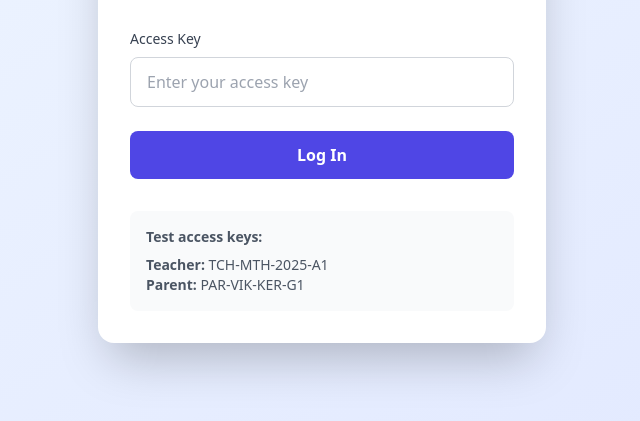
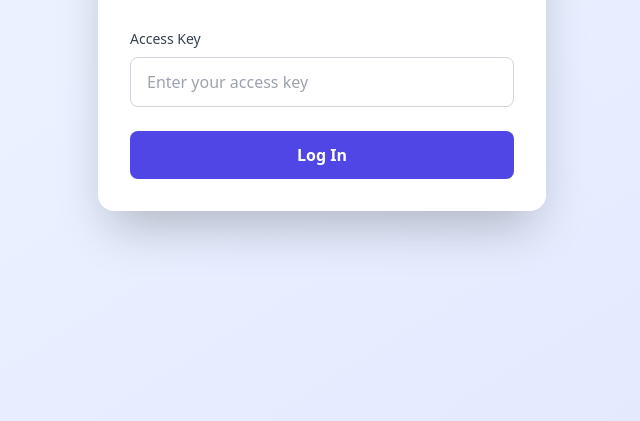
Before and after one commit to anasavvinaph-coder/schoolum, a plain HTML site: page school-portal-supabase.html in a window 1280 px wide. Shown: the part 231-652 px from the top of the page, without its empty margins (318-958 px from the left). Drawn offline with nearby package versions, Linux system fonts and the light colour scheme.

Commit message:
deleted test codes

```diff
--- a/school-portal-supabase.html
+++ b/school-portal-supabase.html
@@ -67,13 +67,6 @@
                     </button>
                 </form>
 
-                <div class="mt-8 p-4 bg-gray-50 rounded-lg text-sm text-gray-600">
-                    <p class="font-semibold mb-2">Test access keys:</p>
-                    <p><strong>Teacher:</strong> TCH-MTH-2025-A1</p>
-                    <p><strong>Parent:</strong> PAR-VIK-KER-G1</p>
-                </div>
-            </div>
-        </div>
 
         <!-- Teacher Dashboard -->
         <div id="teacherDashboard" class="hidden fade-in">
```
